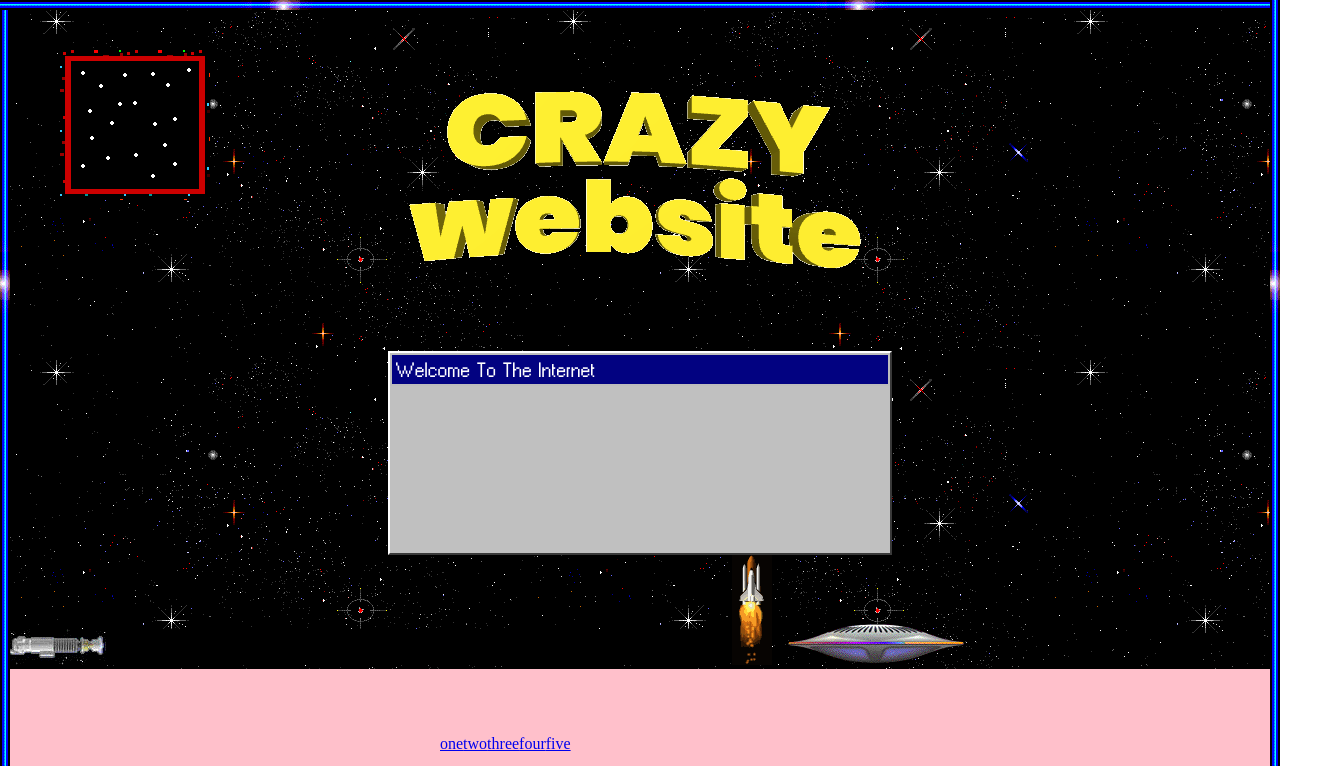
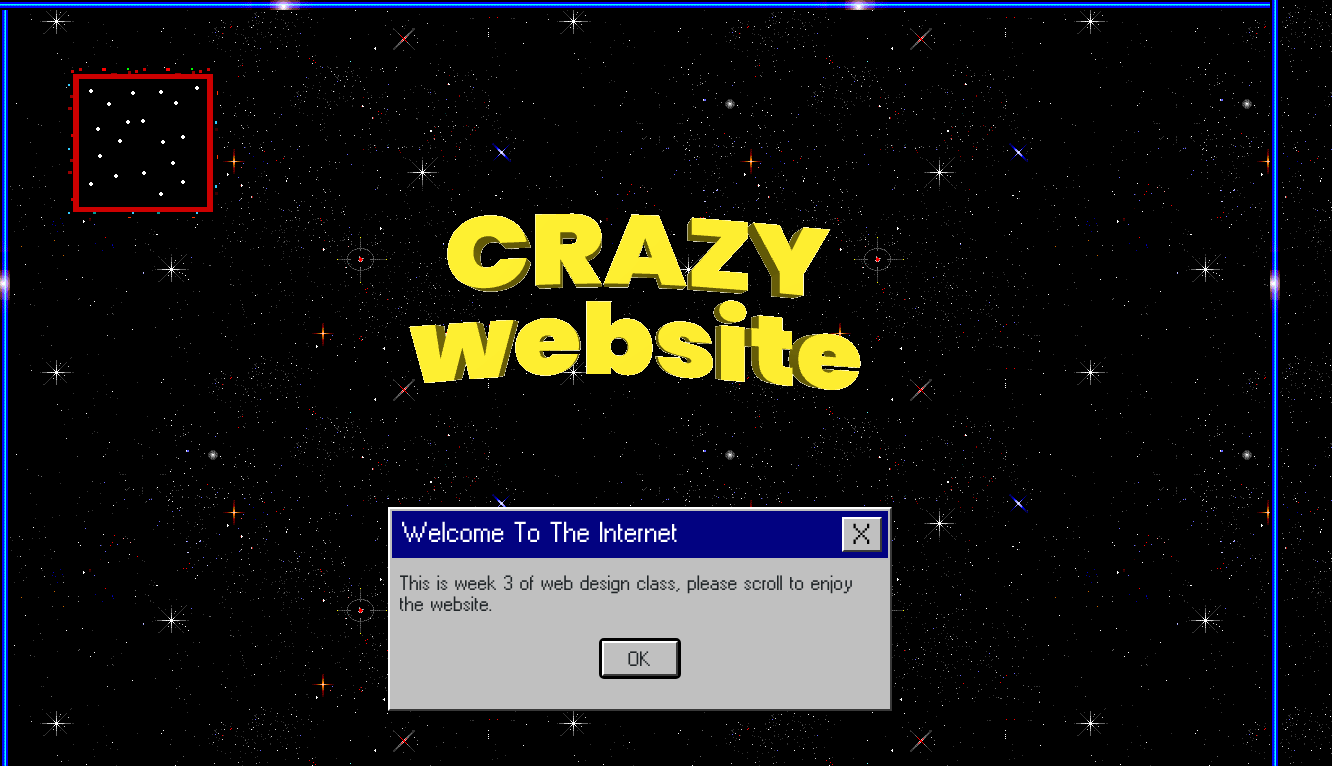
Before and after one commit to jonahcolum/webdesignday3a, a plain HTML site: page index.html in a window 1280 px wide. Shown: the top 766 px of the page, 1332 px wide, since content can reach past the window. Drawn offline with Linux system fonts and the light colour scheme.

Commit message:
a lots  of sufoiaso

```diff
--- a/index.html
+++ b/index.html
@@ -26,12 +26,30 @@
     <div id="message">
       <div id="mtop">
         Welcome To The Internet
+        <div id="xbox">
+          X
+        </div>
+      </div>
+      <div id="mbody">
+        This is week 3 of web design class, please scroll to enjoy the website.
+        <div id="ok">
+          <div id="brdr">
+            <div id="ok2">
+              OK
+            </div>
+          </div>
+        </div>
       </div>
     </div>
     <div id="randoms">
       <img src="assets/ls.gif" alt="laser sword">
       <img src="assets/shut.gif" alt="space ship">
       <img src="assets/ufo.gif" alt="ufo">
+      <img src="assets/shut.gif" alt="space ship">
+      <img src="assets/ls2.gif" alt="laser sword">
+    </div>
+    <div id="firebar">
+      <img src="assets/firebar.gif" width="100%" height="60" alt="firebar">
     </div>
 
     <!--REQUIRED-->
@@ -79,7 +97,6 @@
       <div id="saberb">
       </div>
       <div id="ootw">
-        <img src="assets/outofworld.gif" alt="out of this world">
       </div>
   <!--BORDER-->
 
--- a/style.css
+++ b/style.css
@@ -21,13 +21,10 @@ body {
 }
 
 #head {
-  margin-top: 50px;
+  margin-top: 10px;
+  margin-bottom: 35px;
   display: flex;
   justify-content: center;
-}
-
-#randoms {
-
 }
 
 #sabert {
@@ -72,8 +69,8 @@ background-repeat: repeat-y;
 }
 
 #ootw {
-  position: fixed;
-  top: : 60px;
+  position: relative;
+  top: 60px;
   left: 60px;
   width: 100%;
   height: 100%;
@@ -97,12 +94,40 @@ background-repeat: repeat-y;
 #mtop {
   position: relative;
   background: #020281;
-  font-size: 13px;
-  padding: 4px;
+  font-size: 18px;
+  padding-top: 6px;
+  padding-bottom: 6px;
+  padding-left: 10px;
   color: white;
   font-family: 'Windows 95';
   border-radius: 0;
   border: 2px solid #BDBDBD;
+  display: flex;
+}
+
+#xbox {
+  background: #C0C0C0;
+  color: black;
+  padding-left: 10px;
+  padding-right: 8px;
+  margin-left: 33.5%;
+  border-top: 2px solid white;
+  border-left: 2px solid white;
+  border-right: 2px solid #393939;
+  border-bottom: 2px solid #393939;
+  border-radius: 0;
+  padding-bottom: 1px;
+}
+
+#xbox:hover {
+  border-top: 2px solid #393939;
+  border-left: 2px solid #393939;
+  border-right: 2px solid white;
+  border-bottom: 2px solid white;
+  padding-left: 12px;
+  padding-right: 6px;
+  padding-top: 1px;
+  padding-bottom: 0px;
 }
 
 #mbody {
@@ -113,12 +138,78 @@ background-repeat: repeat-y;
     border-bottom: 2px solid #bdbdbd;
 }
 
+#mbody {
+  padding: 10px 7px;
+  font-family: 'Windows 95';
+  font-size: 13px;
+  color: #212629;
+  border-top: 2px solid transparent;
+  border-left: 3px solid transparent;
+  border-right: 3px solid transparent;
+  border-bottom: 2px solid transparent;
+}
+
+#ok {
+  display: flex;
+  justify-content: center;
+  margin-top: 20px;
+  padding: 4px;
+  font-family: 'Windows 95';
+  font-size: 13px;
+  color: #212629;
+  text-align: center;
+  background: #C0C0C0;
+
+}
+
+#ok2 {
+  padding-left: 25px;
+  padding-right: 25px;
+  padding-top: 5px;
+  padding-bottom: 5px;
+  margin: 2px;
+  border-top: 2px solid white;
+  border-left: 2px solid white;
+  border-right: 2px solid #393939;
+  border-bottom: 2px solid #393939;
+  border-radius: 0px;
+  margin: 0;
+}
+
+#brdr {
+  border: 3px solid black;
+  border-radius: 5px;
+}
+
+#ok2:hover {
+  padding: 20px;
+  margin: 2px;
+  border-top: 2px solid #393939;
+  border-left: 2px solid #393939;
+  border-right: 2px solid white;
+  border-bottom: 2px solid white;
+  border-radius: 0px;
+}
+
+#randoms {
+  margin-top: 80px;
+  margin-left: auto;
+  margin-right: auto;
+  text-align: center;
+}
+
+#firebar {
+  margin-bottom: -5px;
+  width: 100%;
+
+}
+
 /**SCHOOL BELOW**/
 
 #required {
   display: flex;
   justify-content: center;
-  background: pink;
+  background-image: url(assets/skybg.gif);
 }
 
 #container{
```
Also changed, not shown: assets/eyeanim.gif (added), assets/firebar.gif (added), assets/ls2.gif (added), assets/portal.gif (added), assets/skybg.gif (added), assets/skywindow.gif (added), 1 other file.
